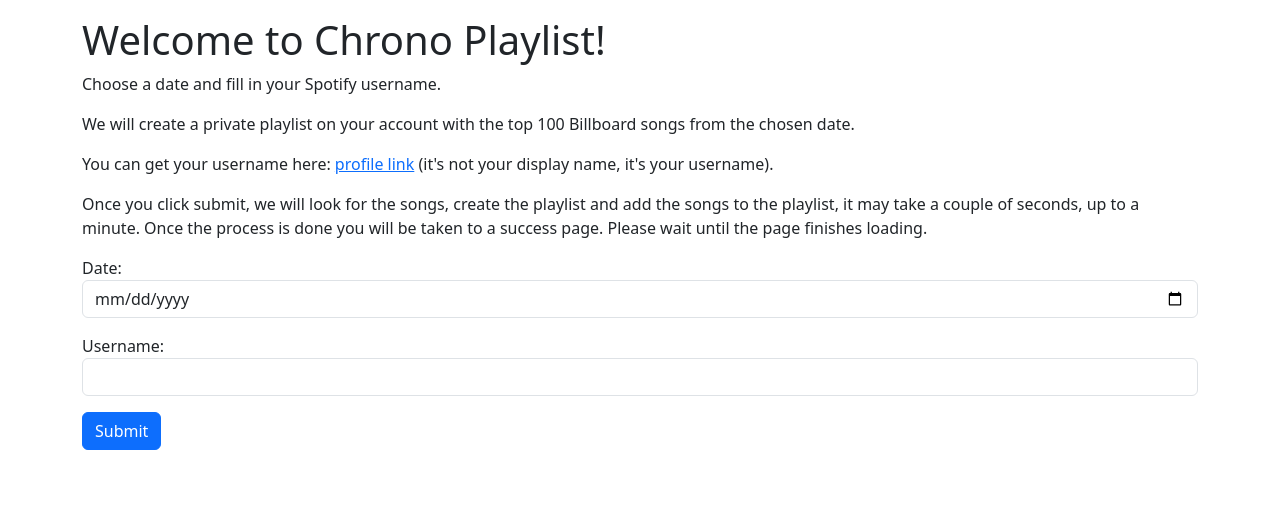
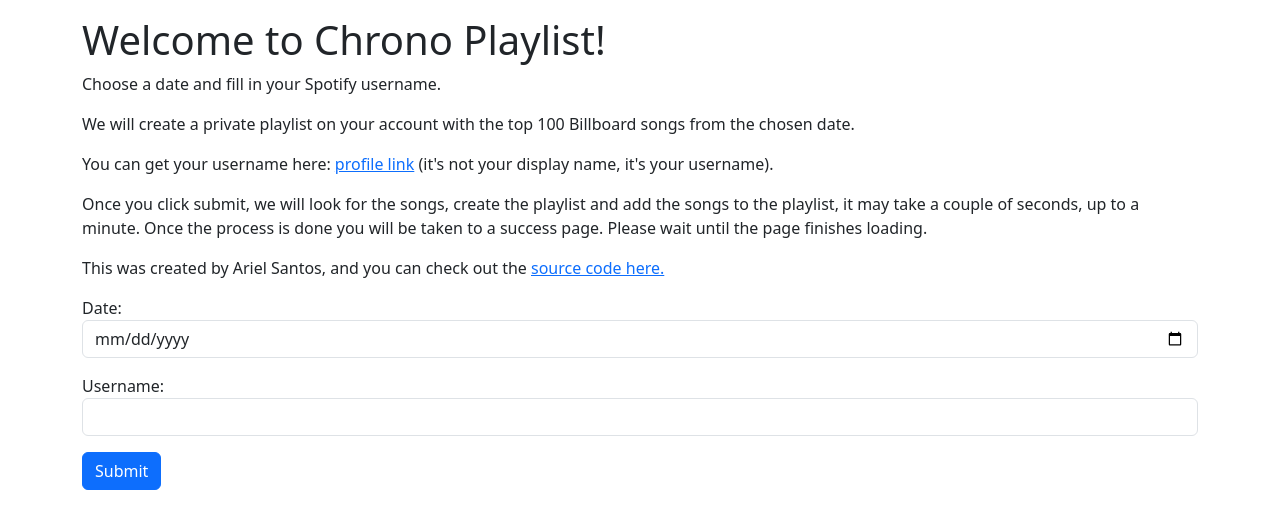
Before and after one commit to aricvs/chrono-playlist, a Python web app: template templates/index.html in a window 1280 px wide. Shown: the top 520 px of the page. Run offline with Jinja, Linux system fonts and the light colour scheme; the template is opened without the code that fills it, so the values that code supplies are empty.

Commit message:
Add link to repo on index page

```diff
--- a/templates/index.html
+++ b/templates/index.html
@@ -13,6 +13,9 @@
         <p>
             Once you click submit, we will look for the songs, create the playlist and add the songs to the playlist, it may take a couple of seconds, up to a minute. Once the process is done you will be taken to a success page. Please wait until the page finishes loading.
         </p>
+        <p>
+            This was created by Ariel Santos, and you can check out the <a href="https://github.com/aricvs/chrono-playlist">source code here.</a>
+        </p>
         <form action="{{ url_for("submit") }}" method="POST">
             <div class="form-group mb-3">
                 <label for="date">Date:</label>
```
